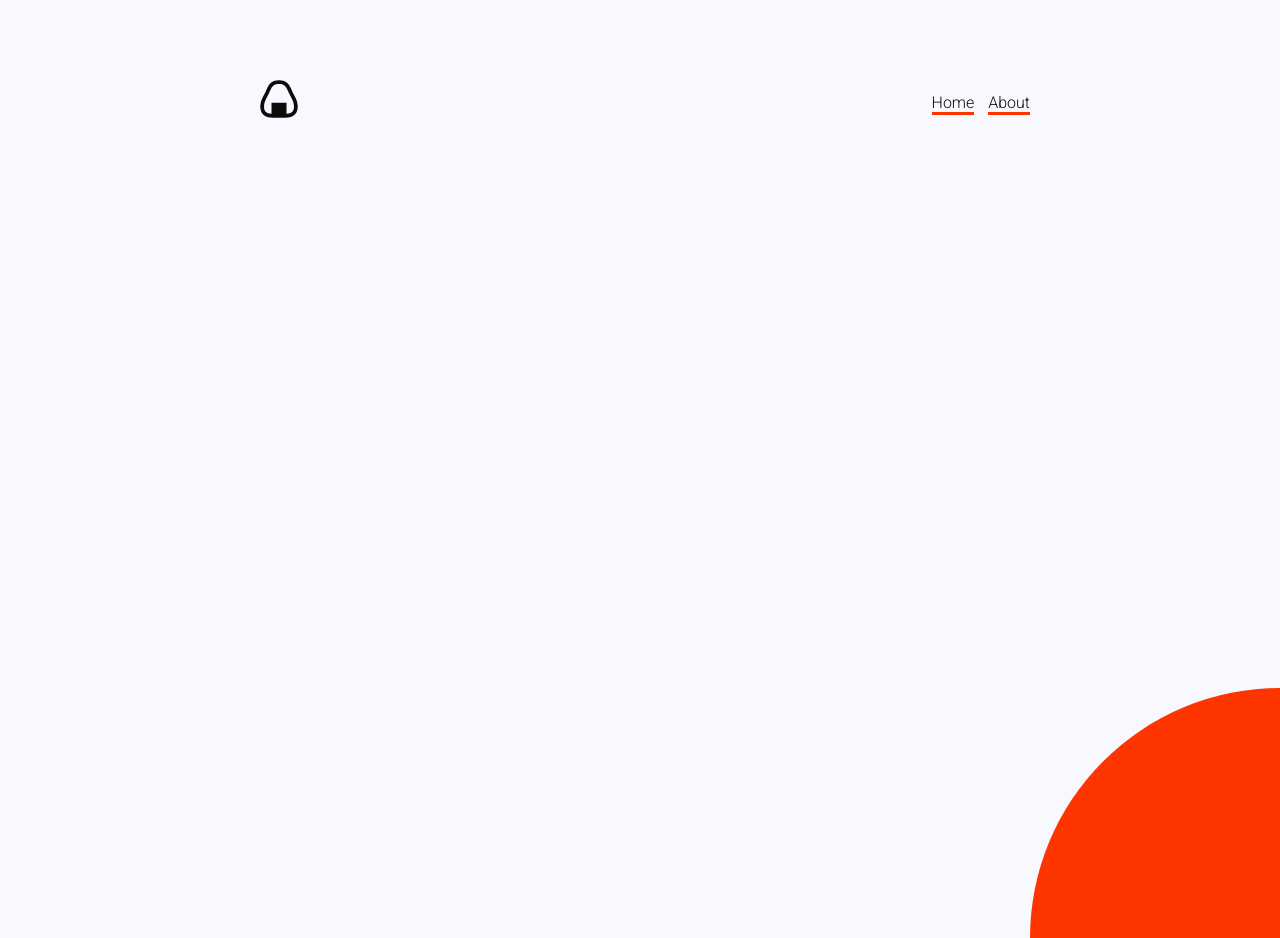
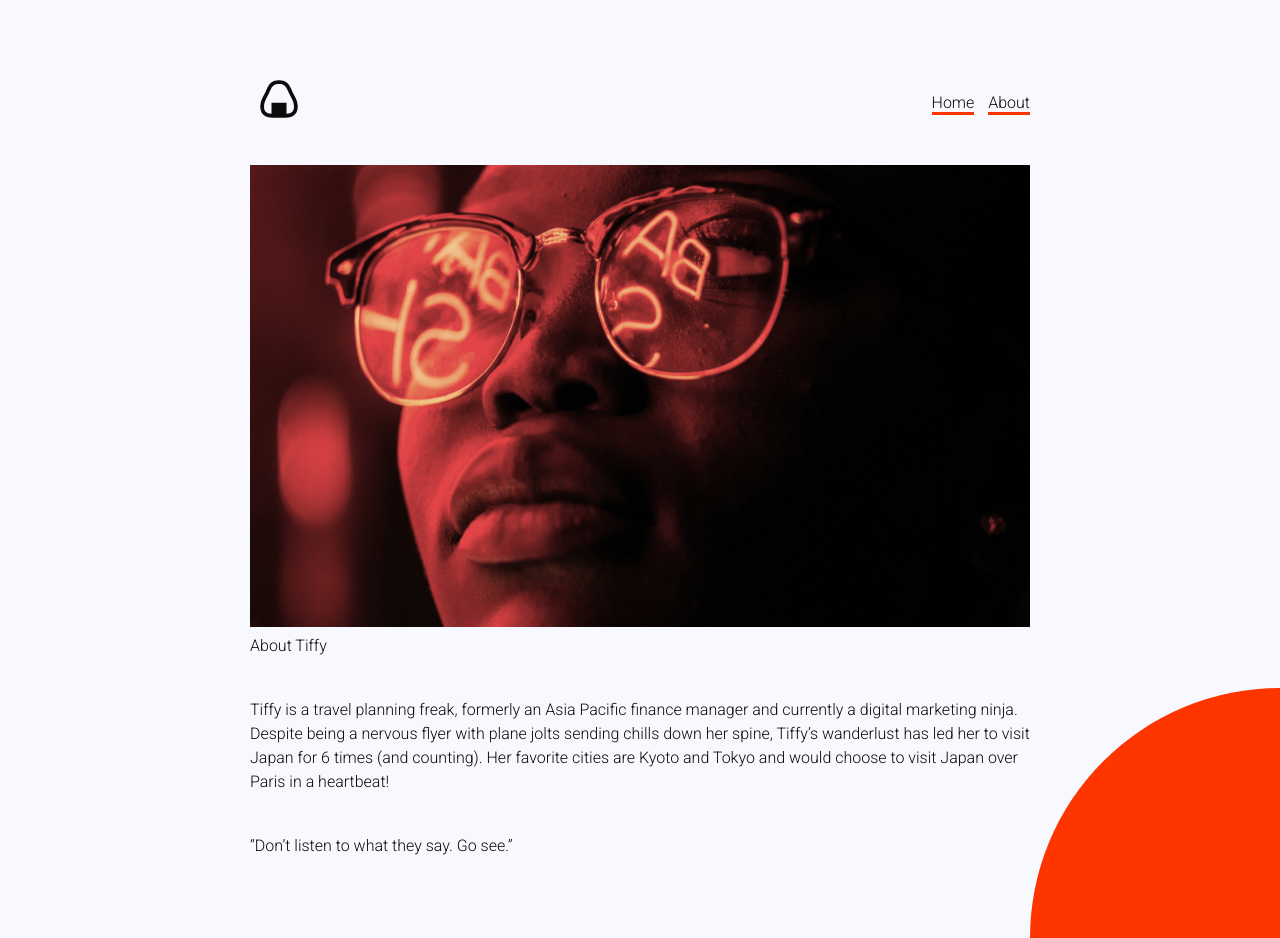
Before and after one commit to Alexcmyk/anightinjapan, a Jekyll site: the page built from about.markdown, in a window 1280 px wide and 938 px high. Built offline with Jekyll 4.4.1, drawn with Linux system fonts in a browser that asks for light colours.

Commit message:
Updated About

```diff
--- a/about.markdown
+++ b/about.markdown
@@ -3,3 +3,11 @@
 permalink: "/about/"
 layout: default
 ---
+
+![about.jpg](/uploads/about.jpg)About Tiffy
+
+\
+Tiffy is a travel planning freak, formerly an Asia Pacific finance manager and currently a digital marketing ninja. Despite being a nervous flyer with plane jolts sending chills down her spine, Tiffy’s wanderlust has led her to visit Japan for 6 times (and counting). Her favorite cities are Kyoto and Tokyo and would choose to visit Japan over Paris in a heartbeat!
+
+\
+“Don't listen to what they say. Go see.”
```
